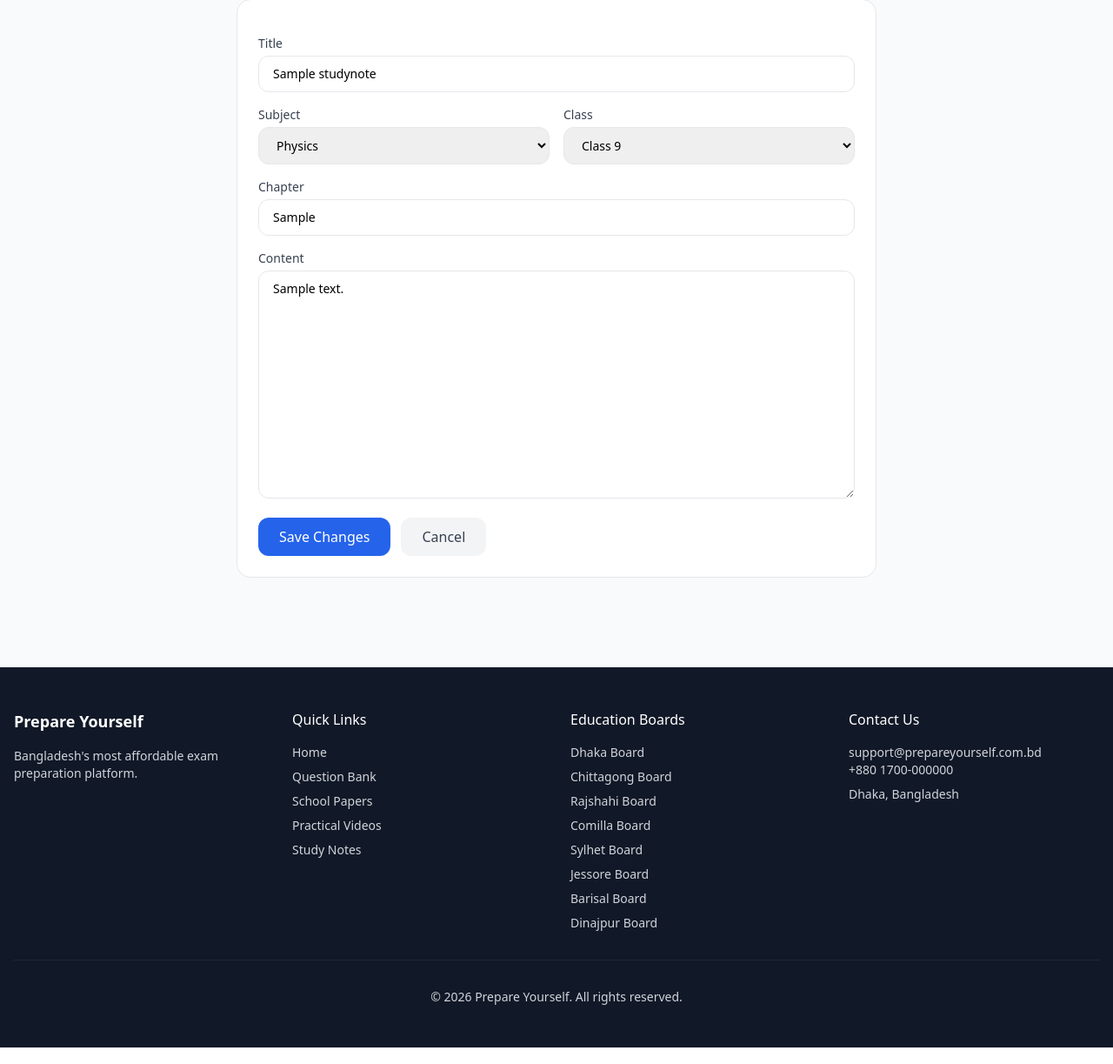
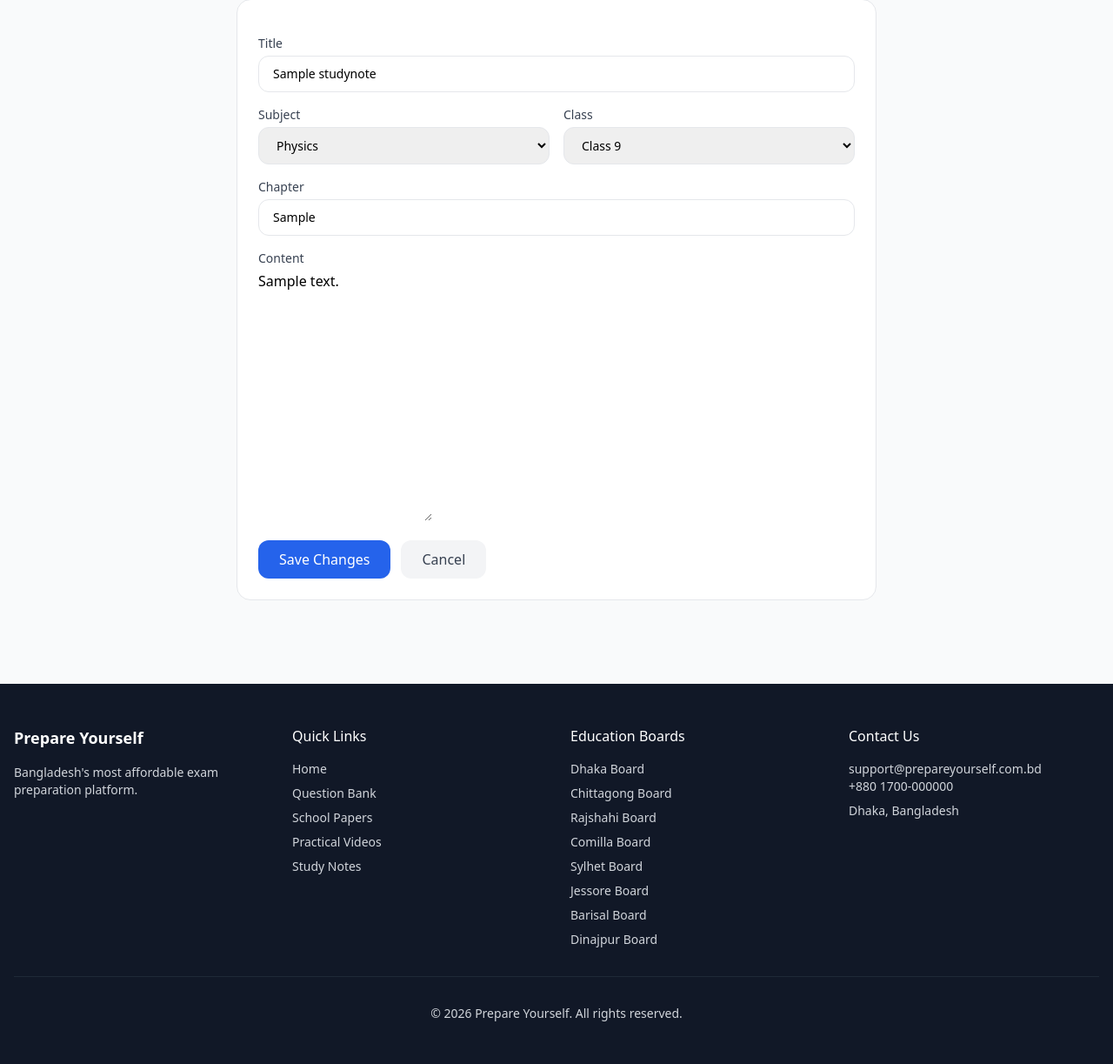
Before and after one commit to turtle-xo7/PrepareYourself, a Django app: template templates/core/study_note_edit.html in a window 1280 px wide. Shown: the part 161-1384 px from the top of the page at 87% size. Run offline with Django 5.2, Linux system fonts and the light colour scheme; the template is opened without the code that fills it: values that come from a table or form of the project are taken from there, others are empty; data comes from the database, SQL or seed files in the repository; tables that the repository leaves empty hold one stand-in row (values such as "Sample post"); some libraries are stand-ins or nearby versions.

Commit message:
SCRUM-30

```diff
--- a/templates/core/study_note_edit.html
+++ b/templates/core/study_note_edit.html
@@ -43,8 +43,7 @@
             </div>
             <div>
                 <label class="block text-sm font-medium text-gray-700 mb-1">Content</label>
-                <textarea name="content" rows="12" required
-                    class="w-full border border-gray-200 rounded-xl px-4 py-2.5 text-sm outline-none focus:ring-2 focus:ring-blue-500">{{ note.content }}</textarea>
+                <textarea name="content" id="content" rows="12">{{ note.content }}</textarea>
             </div>
             <div class="flex gap-3">
                 <button type="submit"
@@ -59,4 +58,18 @@
         </form>
     </div>
 </div>
+
+<script src="https://cdn.jsdelivr.net/npm/tinymce@7/tinymce.min.js" referrerpolicy="origin"></script>
+<script>
+tinymce.init({
+
+    toolbar: 'undo redo | blocks fontfamily fontsize | bold italic underline strikethrough | link image media table | align lineheight | numlist bullist indent outdent | emoticons charmap | removeformat',
+    height: 500,
+    promotion: false,
+});
+
+document.querySelector('form').addEventListener('submit', function() {
+    tinymce.triggerSave();
+});
+</script>
 {% endblock %}
```
